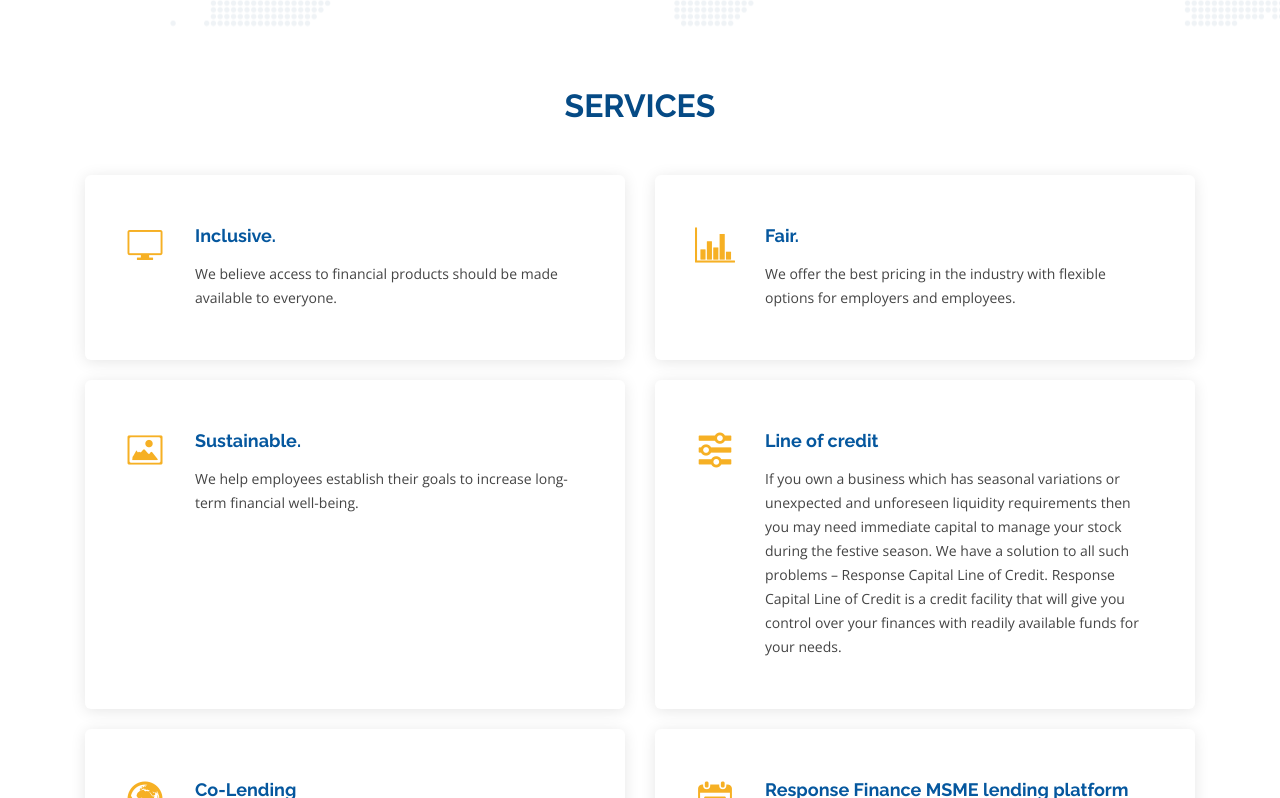
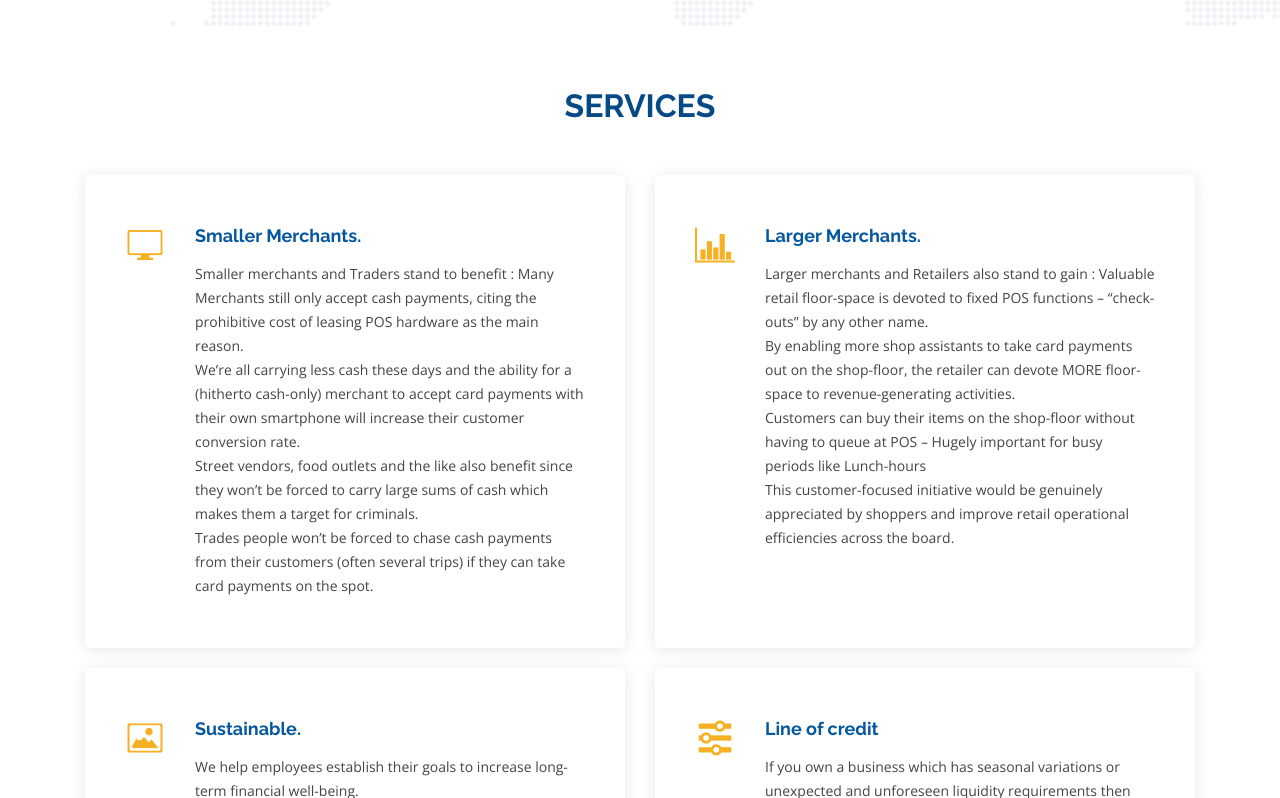
Before and after one commit to DebitPlusPlus/debitplusplus.github.io, a plain HTML site: page index.html in a window 1280 px wide. Shown: the part 1692-2490 px from the top of the page. Drawn offline with nearby package versions, Linux system fonts and the light colour scheme.

Commit message:
@index.html

```diff
--- a/index.html
+++ b/index.html
@@ -199,15 +199,21 @@ Based on several research studies conducted in the field.</p>
           <div class="col-md-6 d-flex align-items-stretch" data-aos="fade-up" data-aos-delay="100">
             <div class="icon-box">
               <i class="icofont-computer"></i>
-              <h4><a href="#">Inclusive. </a></h4>
-              <p>We believe access to financial products should be made available to everyone.</p>
+              <h4><a href="#">Smaller Merchants. </a></h4>
+              <p>Smaller merchants and Traders stand to benefit : Many Merchants still only accept cash payments, citing the prohibitive cost of leasing POS hardware as the main reason.</p>
+			  <p>We’re all carrying less cash these days and the ability for a (hitherto cash-only) merchant to accept card payments with their own smartphone will increase their customer conversion rate.</p>
+			  <p>Street vendors, food outlets and the like also benefit since they won’t be forced to carry large sums of cash which makes them a target for criminals.</p>
+			  <p>Trades people won’t be forced to chase cash payments from their customers (often several trips) if they can take card payments on the spot.
             </div>
           </div>
           <div class="col-md-6 d-flex align-items-stretch mt-4 mt-md-0" data-aos="fade-up" data-aos-delay="200">
             <div class="icon-box">
               <i class="icofont-chart-bar-graph"></i>
-              <h4><a href="#">Fair.</a></h4>
-              <p>We offer the best pricing in the industry with flexible options for employers and employees.</p>
+              <h4><a href="#">Larger Merchants.</a></h4>
+              <p>Larger merchants and Retailers also stand to gain : Valuable retail floor-space is devoted to fixed POS functions – “check-outs” by any other name.</p>
+			  <p>By enabling more shop assistants to take card payments out on the shop-floor, the retailer can devote MORE floor-space to revenue-generating activities.</p>
+			  <p>Customers can buy their items on the shop-floor without having to queue at POS – Hugely important for busy periods like Lunch-hours  </p>
+			  <p>This customer-focused initiative would be genuinely appreciated by shoppers and improve retail operational efficiencies across the board. </p>
             </div>
           </div>
           <div class="col-md-6 d-flex align-items-stretch mt-4 mt-md-0" data-aos="fade-up" data-aos-delay="300">
```
